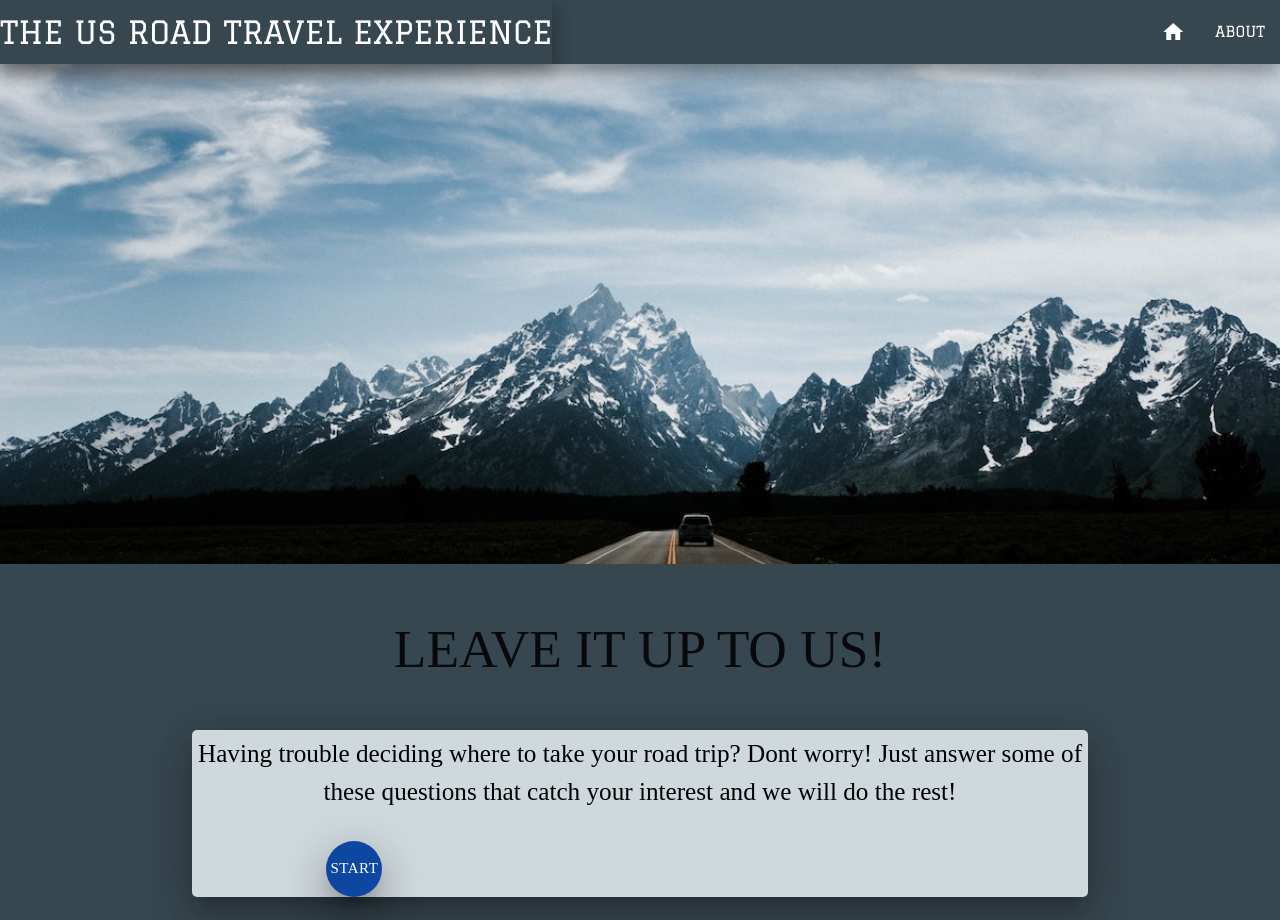
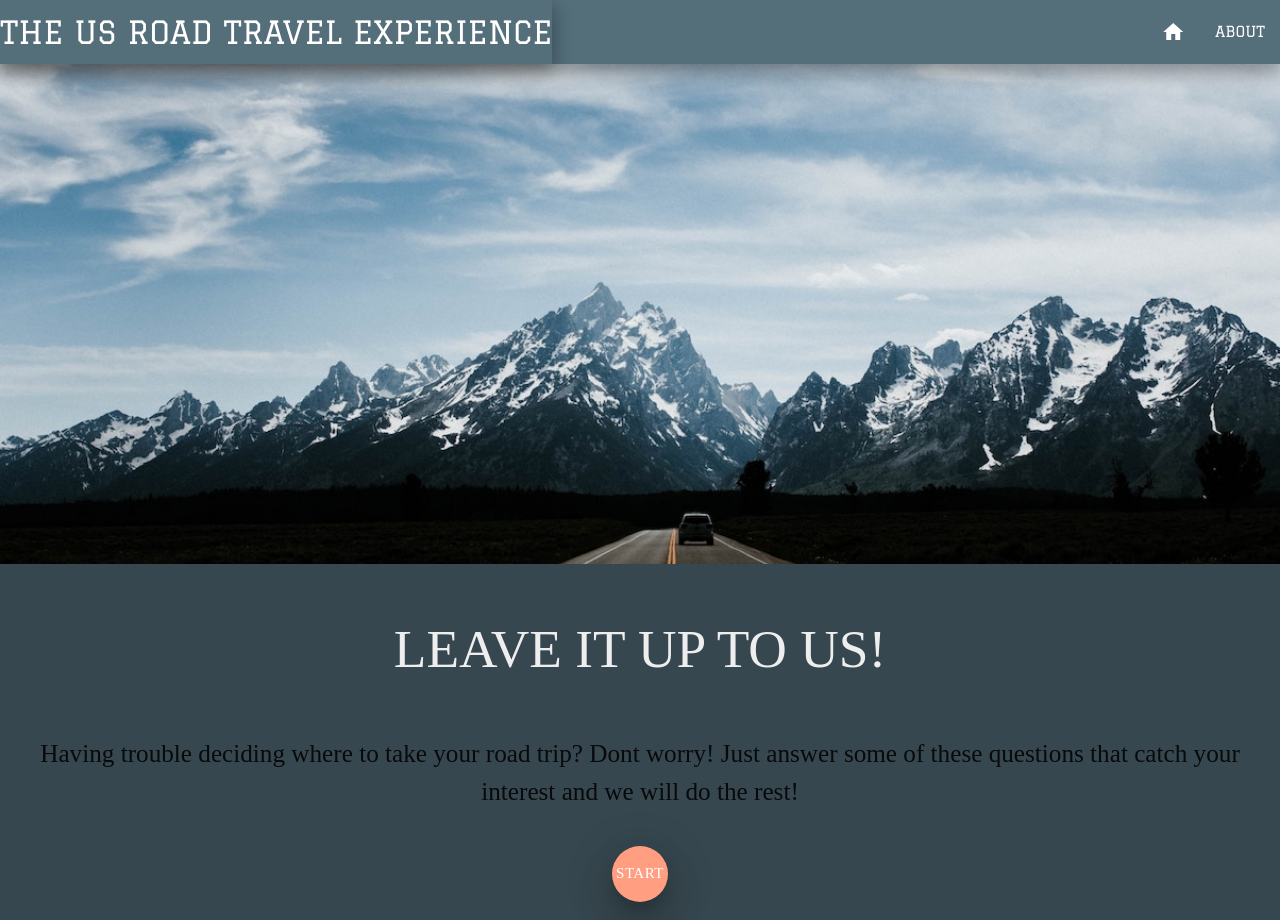
Before and after one commit to rchlblns/wavering-cichlids, a plain HTML site: page index.html in a window 1280 px wide. Shown: the top 920 px of the page. Drawn offline with nearby package versions, Linux system fonts and the light colour scheme; a web font is replaced by a local one.

Commit message:
changed color scheme and structure of intro paragraph

```diff
--- a/index.html
+++ b/index.html
@@ -18,7 +18,7 @@
 <body>
     <!-- navigation bar on head -->
     <nav id="navbar" class="grey lighten-1 z-depth-5 hoverable">
-        <div class="nav-wrapper blue-grey darken-3">
+        <div class="nav-wrapper blue-grey darken-1">
             <a href="#!" class="brand-logo hoverable">THE US ROAD TRAVEL EXPERIENCE</a>
             <a href="#" data-target="mobile-demo" class="sidenav-trigger">
                 <i class="material-icons">menu</i>
@@ -45,18 +45,19 @@
     <div class="section blue-grey darken-3 z-depth-5">
         <!-- header -->
         <div class="row container">
-            <h2 class="header center-align">LEAVE IT UP TO US!</h2>
+            <h2 class="grey-text text-lighten-3 header center-align">LEAVE IT UP TO US!</h2>
         </div>
         <!-- paragraph -->
-        <div id="intro-par"class="row container z-depth-5 black-text blue-grey lighten-4">
-            <p class="dark-text flow-text center-align">Having trouble deciding where to take your road trip? Dont worry! Just answer some of these questions that catch
+        <!-- <div id="intro-par" class="row container z-depth-5 black-text grey lighten-1"> -->
+            <p class="dark-text flow-text center-align">Having trouble deciding where to take your road trip? Dont
+                worry! Just answer some of these questions that catch
                 your interest and we will do the rest!
             </p>
             <!-- modal trigger -->
-            <div class="container">
-                <a href="#modal1" class="modal-trigger blue darken-4 btn-floating pulse btn-large waves-effect z-depth-5 center-align">Start</a>
+            <div class="container center-align">
+                <a href="#modal1" class="modal-trigger deep-orange accent-1 btn-floating pulse btn-large waves-effect z-depth-5">Start</a>
             </div>
-        </div>
+        <!-- </div> -->
         <!-- modal trigger -->
         <!-- <div class="container">
             <a href="#modal1" class="modal-trigger blue darken-4 btn-floating pulse btn waves-effect z-depth-5">Start</a>
@@ -85,8 +86,12 @@
                 </div>
                 <!-- question headings -->
                 <div class="row">
-                        <label class="black-text col s6" ><h5>Question blah</h5></label>
-                        <label class="black-text col s6"><h5>Question blah</h5></label>
+                    <label class="black-text col s6">
+                        <h5>Question blah</h5>
+                    </label>
+                    <label class="black-text col s6">
+                        <h5>Question blah</h5>
+                    </label>
                 </div>
                 <!-- question one -->
                 <div class="row">
@@ -111,14 +116,14 @@
                     <div class="row">
                         <form action="#" class="col s12">
                             <p class="range-field black-text">Preference On Miles
-                                <input class="blue darken-4" type="range" id="question-range" min="50" max="1500" />
+                                <input type="range" id="question-range" min="50" max="1500" />
                             </p>
                         </form>
                     </div>
                 </div>
                 <!-- submit button -->
                 <div class="modal-footer">
-                    <a href="#" id="finish-button" class="z-depth-5 modal-close waves-effect waves-blue blue darken-4 btn">Go!</a>
+                    <a href="#" id="finish-button" class="z-depth-5 modal-close waves-effect waves-blue deep-orange accent-1 btn">Go!</a>
                 </div>
             </div>
         </div>
```
Lines whose indentation alone changed are shown as unchanged.
